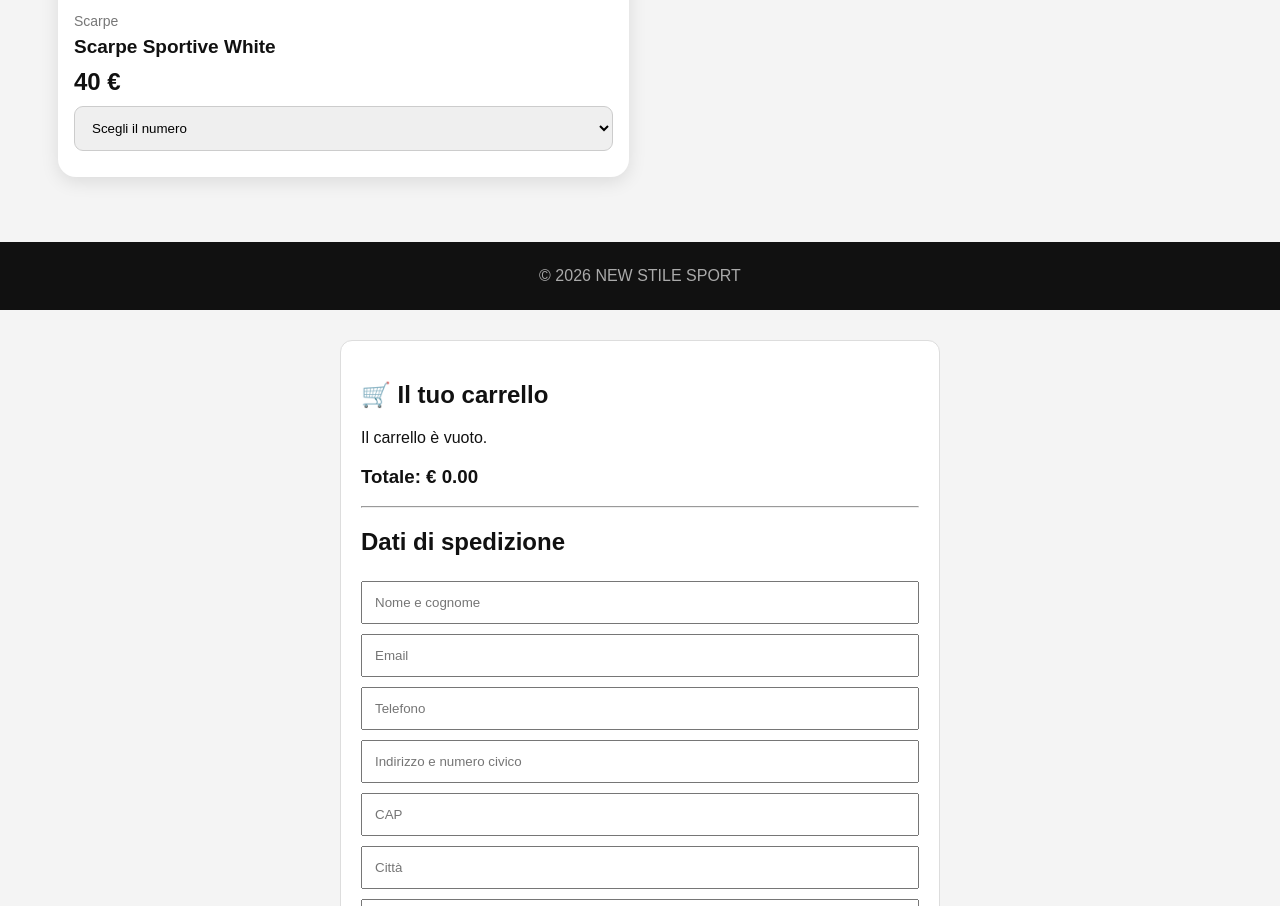
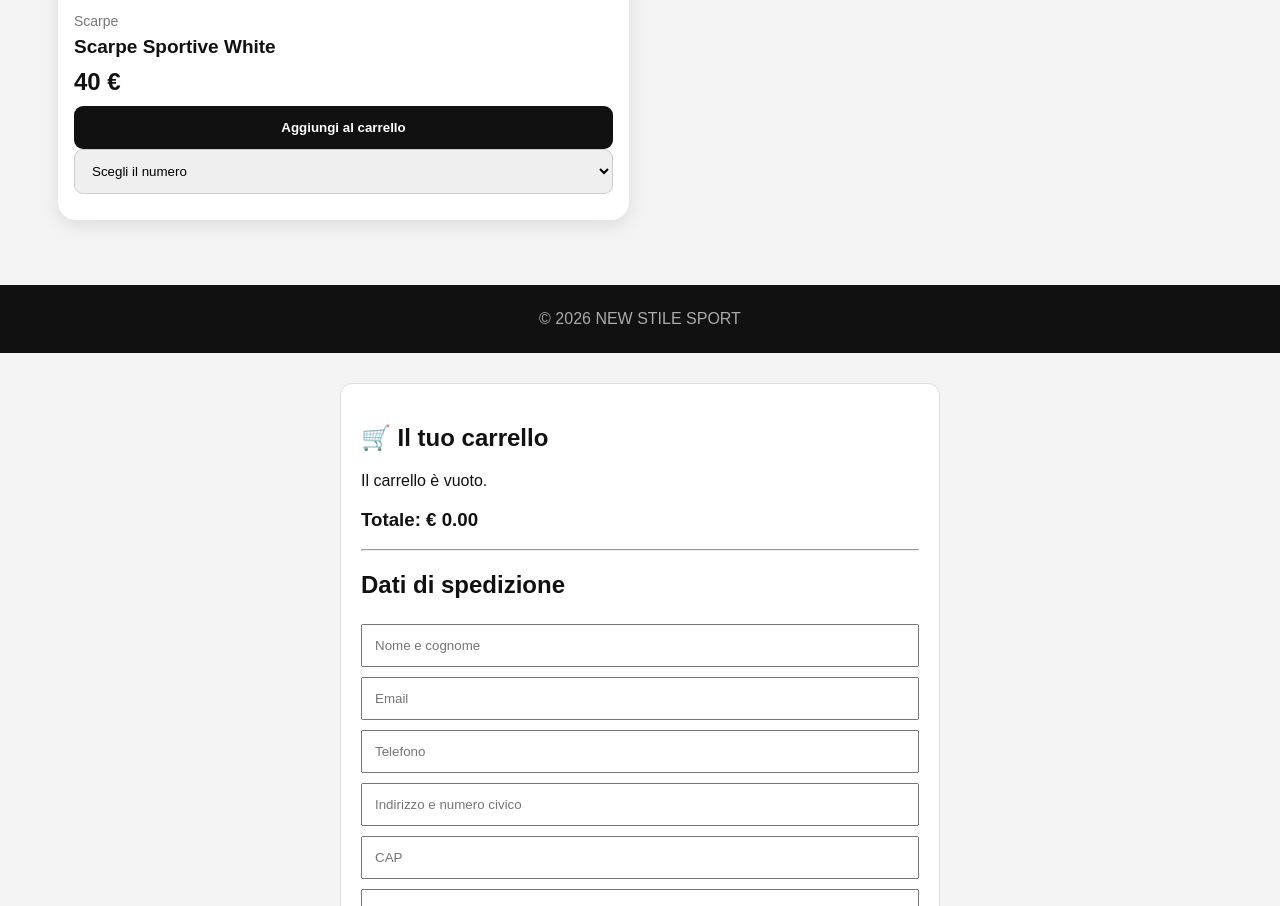
Before and after one commit to newstile473-ui/New-stile-sport, a plain HTML site: page index.html in a window 1280 px wide. Shown: the part 1971-2877 px from the top of the page. Drawn offline with Linux system fonts and the light colour scheme; a script that the page names is missing.

Commit message:
Update index.html

```diff
--- a/index.html
+++ b/index.html
@@ -249,6 +249,9 @@ paypal.Buttons({
 <div class="categoria">Scarpe</div>
 <div class="nome">Scarpe Sportive White</div>
 <div class="prezzo">40 €</div>
+  <button class="carrello" onclick="aggiungiScarpeAlCarrello()">
+  Aggiungi al carrello
+  </button>
 <select>
 <option>Scegli il numero</option>
 <option>39</option>
```
